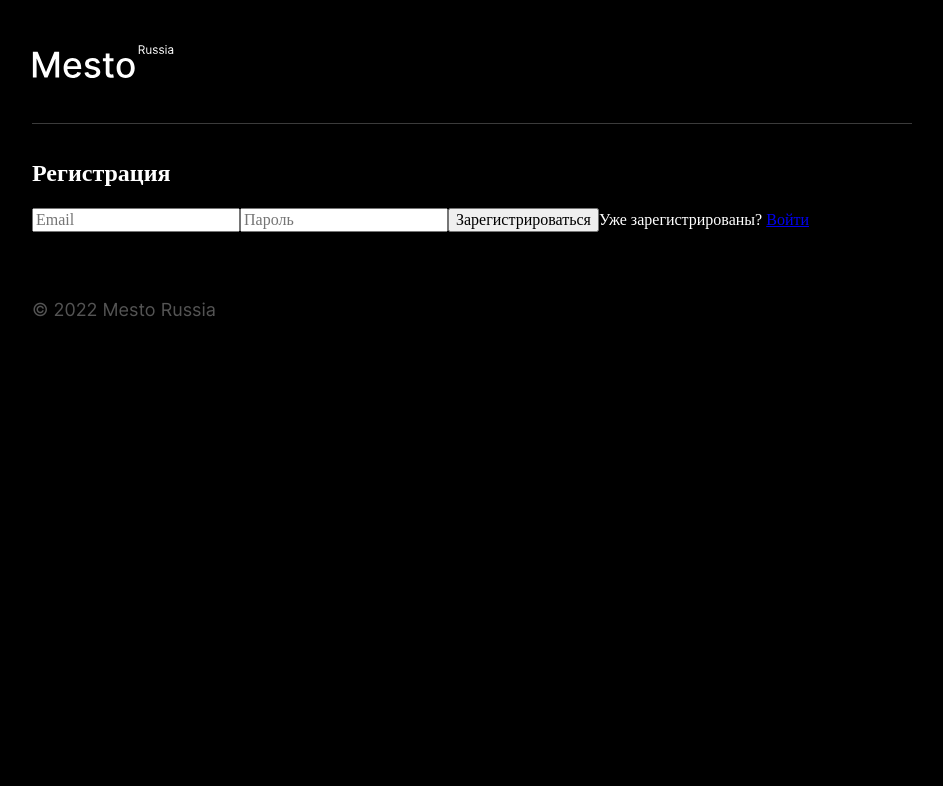
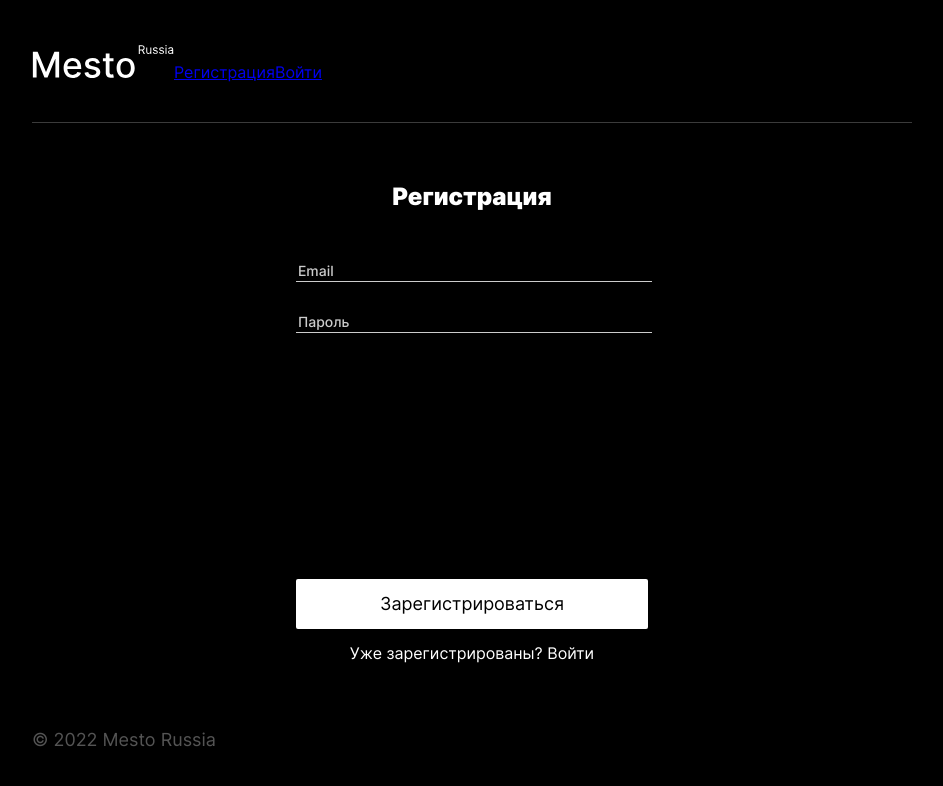
Before and after one commit to squaredbusinessman/mesto-react, a React (Create React App) app: page /sign-up in a window 1280 px wide. Shown: the top 786 px of the page, without its empty margins (168-1111 px from the left). Built offline with nearby package versions, Linux system fonts and the light colour scheme; no server answers.

Commit message:
feat: Описывает стили компонента Register

```diff
--- a/src/blocks/header/header.css
+++ b/src/blocks/header/header.css
@@ -3,6 +3,7 @@
   padding-bottom: 41px;
   margin-bottom: 36px;
   border-bottom: 1px solid rgba(84, 84, 84, .7);
+  font-family: 'Inter', Arial,  sans-serif;
 }
 
 @media (min-width: 768px) and (max-width: 885px) {
--- a/src/blocks/register/__form/register__form.css
+++ b/src/blocks/register/__form/register__form.css
@@ -1 +1,4 @@
-.register__form {}
+.register__form {
+  display: flex;
+  flex-direction: column;
+}
--- a/src/blocks/register/__go-login/_link/register__go-login_link.css
+++ b/src/blocks/register/__go-login/_link/register__go-login_link.css
@@ -1 +1,4 @@
-.register__go-login_link {}
+.register__go-login_link {
+  text-decoration: none;
+  color: #fff;
+}
--- a/src/blocks/register/__go-login/register__go-login.css
+++ b/src/blocks/register/__go-login/register__go-login.css
@@ -1 +1,3 @@
-.register__go-login {}
+.register__go-login {
+  text-align: center;
+}
--- a/src/blocks/register/__input/register__input.css
+++ b/src/blocks/register/__input/register__input.css
@@ -1 +1,16 @@
-.register__input {}
+.register__input {
+  width: 100%;
+  margin-bottom: 30px;
+  border: none;
+  border-bottom: 1px solid #ccc;
+  font-size: 14px;
+  line-height: 121%;
+  font-weight: 500;
+  color: #fff;
+  background-color: transparent;
+  outline: none;
+}
+
+.register__input::placeholder {
+  color: #ccc;
+}
--- a/src/blocks/register/__save-btn/register__save-btn.css
+++ b/src/blocks/register/__save-btn/register__save-btn.css
@@ -1 +1,29 @@
-.register__save-btn {}
+.register__save-btn {
+  width: 100%;
+  min-height: 50px;
+  margin-top: 216px;
+  margin-bottom: 15px;
+  padding: 14px 84px;
+  background-color: #fff;
+  color: #000;
+  font-size: 18px;
+  line-height: 122%;
+  font-weight: 400;
+  text-align: center;
+  border: none;
+  border-radius: 2px;
+  transition: opacity .5s linear;
+}
+
+.register__save-btn:hover {
+  cursor: pointer;
+  opacity: .8;
+  transition: opacity .2s linear;
+}
+
+.register__save-btn:disabled {
+  background-color: #fff;
+  color: #c4c4c4;
+  border: 1px solid #c4c4c4;
+  cursor: not-allowed;
+}
--- a/src/blocks/register/__title/register__title.css
+++ b/src/blocks/register/__title/register__title.css
@@ -1 +1,3 @@
-.register__title {}
+.register__title {
+  margin: 0 auto 50px;
+}
--- a/src/blocks/register/__wrapper/register__wrapper.css
+++ b/src/blocks/register/__wrapper/register__wrapper.css
@@ -1 +1,5 @@
-.register__wrapper {}
+.register__wrapper {
+  display: flex;
+  flex-direction: column;
+  align-items: center;
+}
--- a/src/blocks/register/register.css
+++ b/src/blocks/register/register.css
@@ -1 +1,5 @@
-.register {}
+.register {
+  max-height: 525px;
+  margin: 60px auto 0;
+  font-family: 'Inter', Arial,  sans-serif;
+}
--- a/src/components/App.js
+++ b/src/components/App.js
@@ -9,7 +9,7 @@ import EditProfilePopup from "./EditProfilePopup";
 import EditAvatarPopup from "./EditAvatarPopup";
 import AddPlacePopup from "./AddPlacePopup";
 import ConfirmDeletePopup from "./ConfirmDeletePopup";
-import {Route, Switch} from "react-router-dom";
+import {Link, Route, Switch} from "react-router-dom";
 import Login from "./Login";
 import Register from "./Register";
 import ProtectedRoute from "./ProtectedRoute";
@@ -225,7 +225,7 @@ function App() {
                         onRemoveBtnClick={handleDeleteConfirmClick}
                         cards={cards}
                         onCardLike={handleCardLike}
-                    ></ProtectedRoute>
+                    />
                     <Route path="/sign-in">
                         <Login onLogin={onLogin} />
                     </Route>
--- a/src/components/Header.js
+++ b/src/components/Header.js
@@ -1,7 +1,8 @@
 import React from 'react';
 import headerLogoPath from "../images/logo/logo-mesto.svg";
+import {Link} from "react-router-dom";
 
-const Header = () => {
+const Header = (props) => {
     return (
         <header className="header">
             <a href="/">
@@ -11,6 +12,18 @@ const Header = () => {
                     alt="Mesto логотип"
                 />
             </a>
+            <Link
+                to="/sign-up"
+                className={`header__link ${props.loggedIn && 'visually_hidden'}`}
+            >
+                Регистрация
+            </Link>
+            <Link
+                to="/sign-in"
+                className={`header__link ${props.loggedIn && 'visually_hidden'}`}
+            >
+                Войти
+            </Link>
         </header>
     );
 };
--- a/src/components/Register.js
+++ b/src/components/Register.js
@@ -56,7 +56,6 @@ const Register = (props) => {
                     aria-label="Поле ввода пароля"
                     placeholder="Пароль"
                     onChange={handleChange}
-                    pattern="(?=.*\d)(?=.*[\W_]).{7,}"
                     minLength="6"
                     maxLength="20"
                     autoComplete="off"
```
